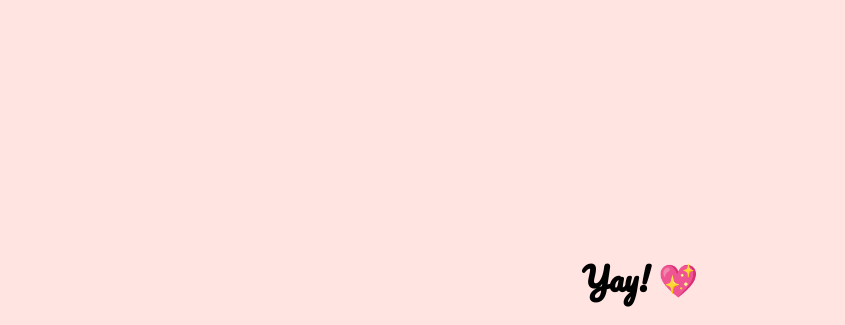
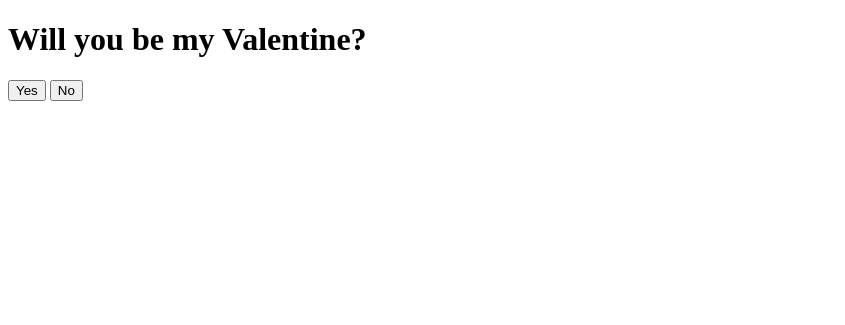
Before and after one commit to Hudsino-burrito/unrelated, a plain HTML site: page index.html in a window 1280 px wide. Shown: the top 325 px of the page, without its empty margins (0-845 px from the left). Drawn offline with Linux system fonts and the light colour scheme.

Commit message:
Update style.css

```diff
--- a/style.css
+++ b/style.css
@@ -1,38 +1,11 @@
-/* General styles */
-body {
-    font-family: 'Pacifico', cursive;
-    text-align: center;
-    background-color: #ffe4e1;
-    margin: 0;
-    overflow: hidden;
+/* Ensure hidden elements are fully removed from display */
+.hidden {
+    display: none !important;
+    visibility: hidden;
+    opacity: 0;
 }
 
-/* Main content container */
-.container {
-    margin-top: 100px;
-}
-
-/* Buttons */
-button {
-    background-color: #ff69b4;
-    color: white;
-    border: none;
-    padding: 10px 20px;
-    font-size: 18px;
-    cursor: pointer;
-    border-radius: 5px;
-    margin: 10px;
-}
-
-button:hover {
-    background-color: #ff1493;
-}
-
-/* Hidden success screen */
-.hidden {
-    display: none;
-}
-
+/* Ensure the success screen is properly hidden */
 #successScreen {
     position: fixed;
     top: 0;
```
